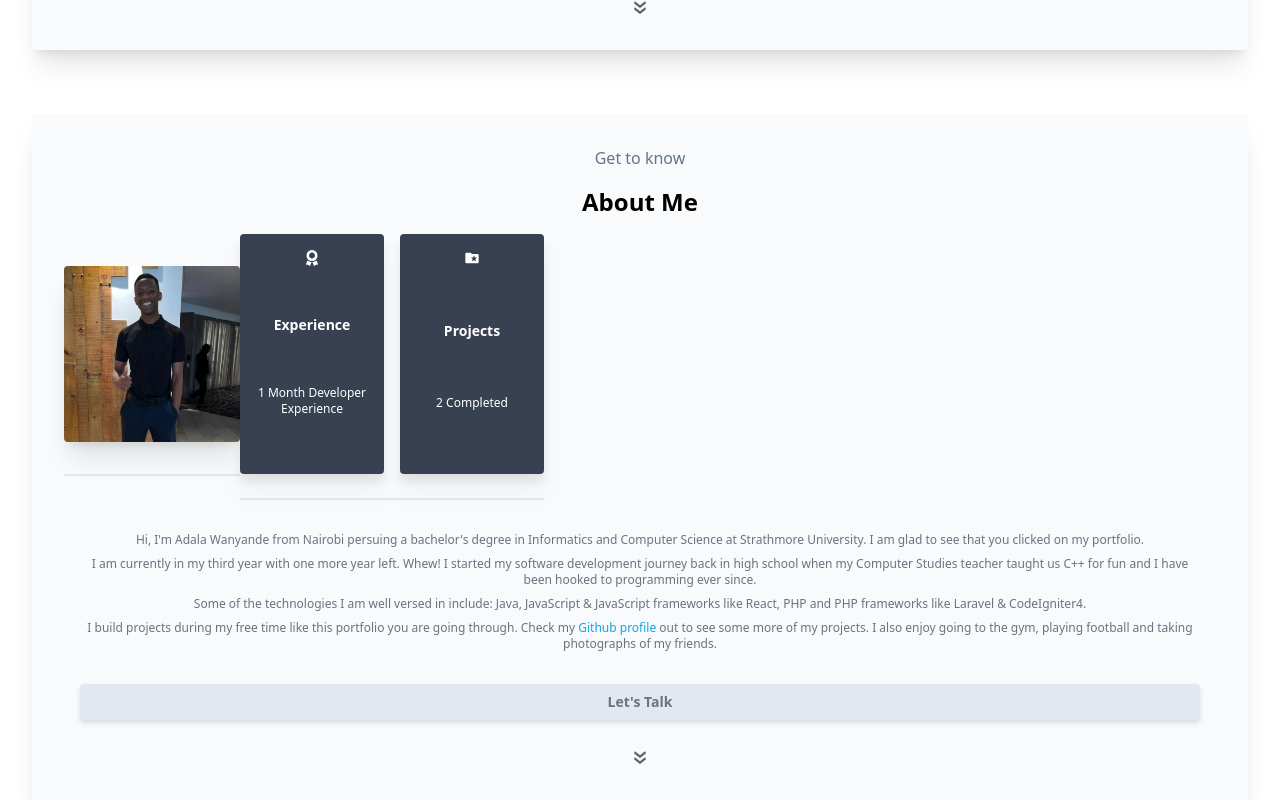
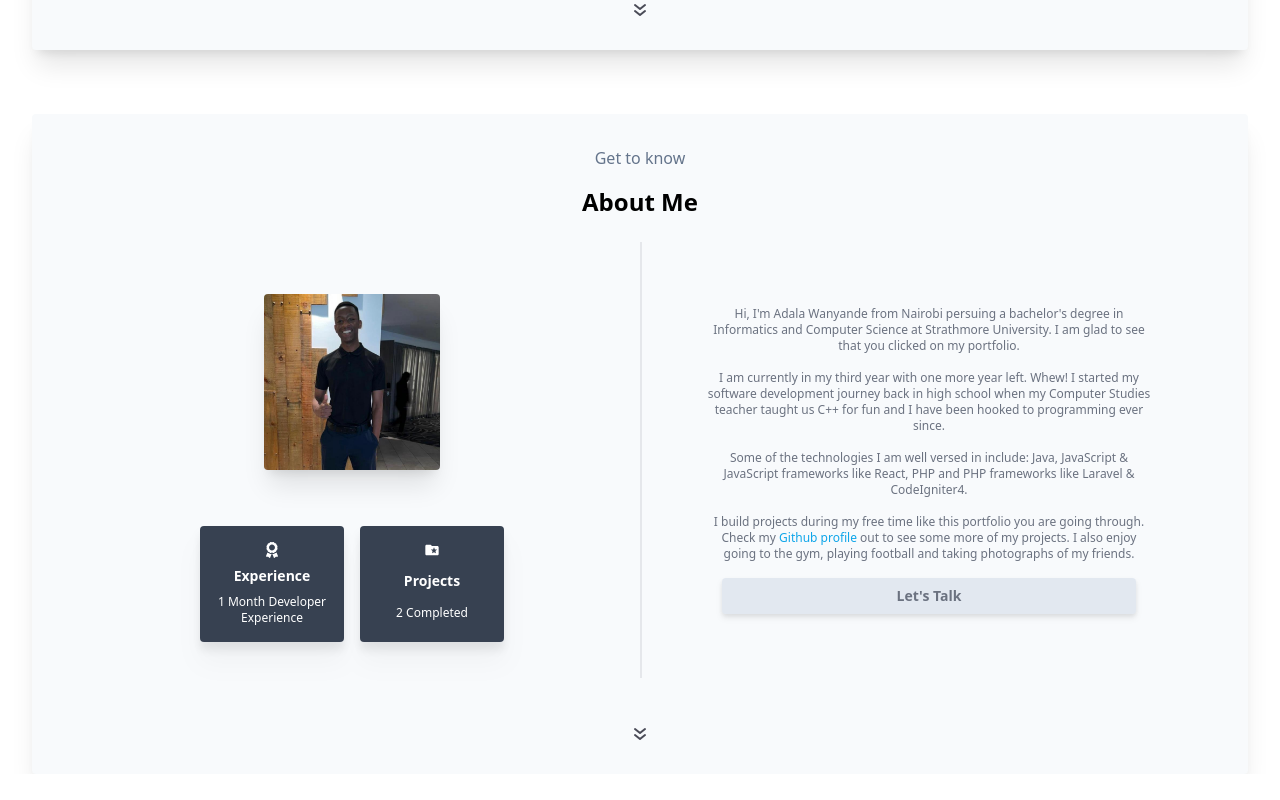
Before and after one commit to Adala-Wanyande/tech-portfolio--react, a React (Create React App) app: page / in a window 1280 px wide. Shown: the part 660-1460 px from the top of the page. After the commit the page ends 1434 px from the top, so only its background shows below. Built offline with nearby package versions, Linux system fonts and the light colour scheme.

Commit message:
Desktop 'About Me' section implemented

```diff
--- a/src/components/about/About.jsx
+++ b/src/components/about/About.jsx
@@ -9,11 +9,12 @@ const About = () => {
     <div id='about' className='flex flex-col rounded shadow-xl justify-center bg-slate-50 p-8 space-y-4 mt-16 mx-8'>
       <h2 className='text-base text-center font-medium text-slate-500'>Get to know</h2>
       <h1 className='text-2xl text-center font-bold'>About Me</h1>
-      <div className='flex flex-col md:flex-row'>
-        <div className='flex justify-center items-center border-b-2 mb-6'>
+      <div className='md:flex md:flex-row md:divide-x-2'>
+        <div className='flex flex-col md:flex-col md:justify-center md:w-[50%]'>
+          <div className='flex justify-center items-center border-b-2 mb-6 md:border-0'>
             <img className= 'w-44 h-44 mt-8 rounded shadow-xl mb-8' src={ProfilePhoto} alt="Profile Photo" />
           </div>
-        <div className='flex flex-row space-x-4 justify-center text-white border-b-2'>
+          <div className='flex flex-row space-x-4 justify-center text-white border-b-2 md:border-0'>
             <div className='rounded flex flex-col justify-center grid justify-items-center bg-gray-700 p-4 w-[9rem] drop-shadow-xl  mb-6'>
               <FaAward />
               <p className='text-sm font-bold my-2'>Experience</p>
@@ -26,7 +27,7 @@ const About = () => {
             </div>
           </div>
         </div>
-      <div className='mt-2 text-xs font-extralight text-center space-y-2 p-4'>
+        <div className='mt-2 mb-4 text-xs font-extralight text-center space-y-4 p-4 md:w-[50%] md:p-16'>
           <p className='text-gray-500'>
             Hi, I'm Adala Wanyande from Nairobi persuing a bachelor's degree in Informatics
             and Computer Science at Strathmore University. I am glad to see that you clicked
@@ -48,8 +49,10 @@ const About = () => {
             out to see some more of my projects. I also enjoy going to the gym, playing
             football and taking photographs of my friends.
           </p>
+          <CallToAction2 />
         </div>
-      <CallToAction2 />
+      </div>
+
         <a href="#about">
           <div className='flex justify-center hover:cursor-pointer pt-4 h-8 animate-bounce'>
             <svg className='hover:animate-spin hover:w-8 hover:h-8 text-gray-400' width="24" height="24" viewBox="0 0 24 24" fill="none" xmlns="http://www.w3.org/2000/svg">
```
Lines whose indentation alone changed are shown as unchanged.
